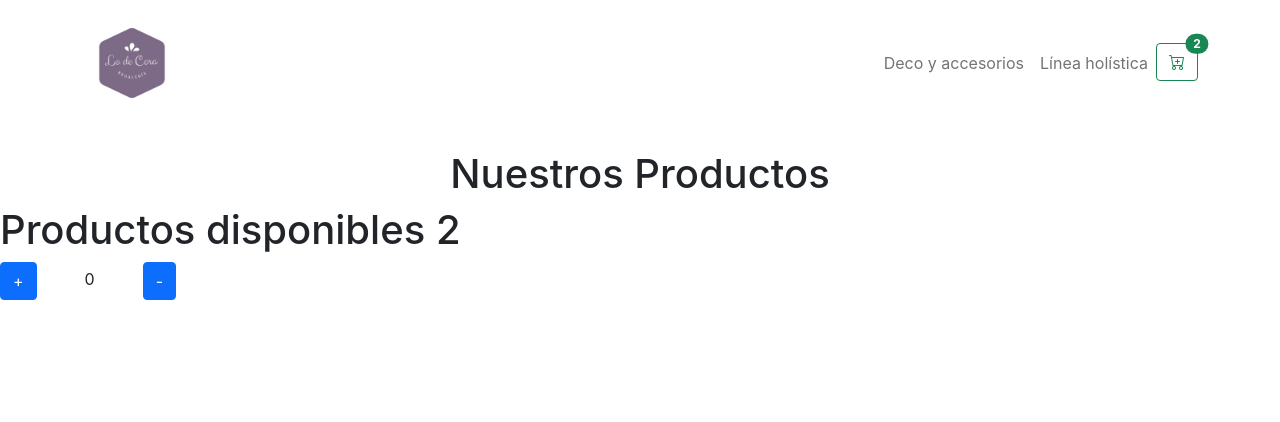
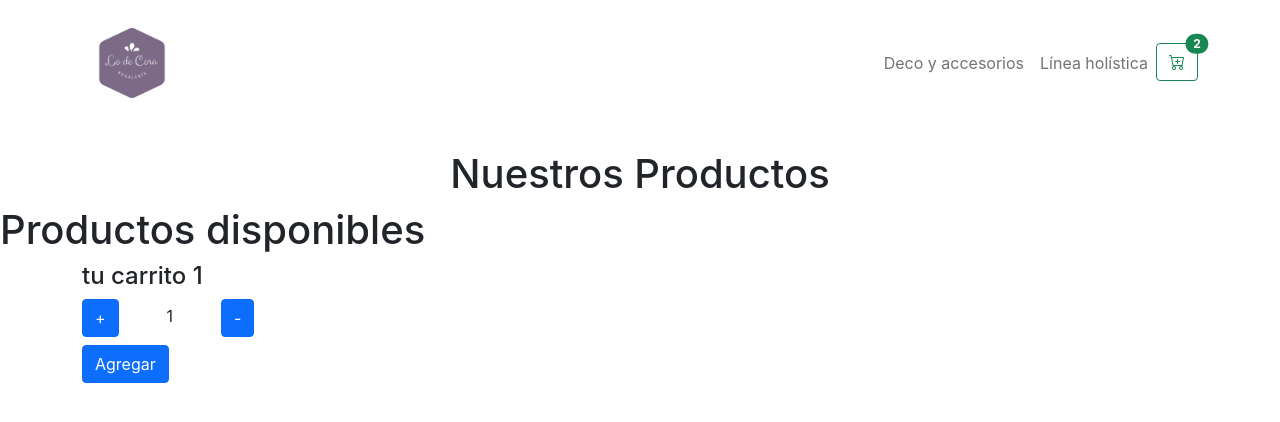
Before and after one commit to eduardo-create/proyecto-neira-eduardo, a React (Create React App) app: page / in a window 1280 px wide. Shown: the top 422 px of the page. Built offline with nearby package versions, Linux system fonts and the light colour scheme.

Commit message:
modificacion del count

```diff
--- a/src/App.js
+++ b/src/App.js
@@ -4,13 +4,13 @@ import { ItemCount } from './components/ItemCount';
 import { ItemListContainer } from './components/ItemListContainer';
 import NavBar from './components/NavBar';
 
-function App(props) {
+function App() {
   return (
     <>
       <NavBar />
       <h1 className="text-center pt-4">Nuestros Productos</h1>
       <ItemListContainer value="2" />
-      <ItemCount />
+      <ItemCount stock={5} initial={1} />
     </>
   );
 }
--- a/src/components/CartWidget.js
+++ b/src/components/CartWidget.js
@@ -1,14 +1,10 @@
-
-
 export const CartWidget = () => {
   return (
-
     <button className="btn btn-outline-success position-relative">
-      <i class="bi bi-cart-plus"></i>
-      <span class="position-absolute top-0 start-100 translate-middle badge rounded-pill bg-success">
+      <i className="bi bi-cart-plus"></i>
+      <span className="position-absolute top-0 start-100 translate-middle badge rounded-pill bg-success">
         2
       </span>
     </button>
-
   );
-}
+};
--- a/src/components/ItemCount.js
+++ b/src/components/ItemCount.js
@@ -1,18 +1,26 @@
 import { useState } from "react";
 
-export const ItemCount = () => {
-  const [counter, setCounter] = useState(0);
+export const ItemCount = ({ stock, initial }) => {
+  const [counter, setCounter] = useState(initial);
+  const [cart, setCart] = useState(initial);
 
   const increment = () => {
-    setCounter(counter + 1);
+    counter >= stock
+      ? alert("no hay mas stock disponible")
+      : setCounter(counter + 1);
   };
 
   const decrement = () => {
-    setCounter(counter - 1);
+    counter <= initial
+      ? alert("tu carrito no puede estar vacio")
+      : setCounter(counter - 1);
   };
 
   return (
-    <div>
+    <div className="container">
+      <div className="col-3">
+        <h4>tu carrito {cart}</h4>
+
         <button className="btn btn-primary" onClick={increment}>
           +
         </button>
@@ -20,6 +28,15 @@ export const ItemCount = () => {
         <button className="btn btn-primary" onClick={decrement}>
           -
         </button>
+        <button
+          className="btn btn-primary d-flex mt-2"
+          onClick={() => {
+            setCart(counter);
+          }}
+        >
+          Agregar
+        </button>
+      </div>
     </div>
   );
 };
--- a/src/components/ItemListContainer.js
+++ b/src/components/ItemListContainer.js
@@ -1,9 +1,7 @@
-
-
-export const ItemListContainer = (props) => {
-    return (
-        <div>
-            <h1>Productos disponibles {props.value}</h1>
-        </div>
-    )
-}
+export const ItemListContainer = () => {
+  return (
+    <div>
+      <h1>Productos disponibles</h1>
+    </div>
+  );
+};
```
Lines whose indentation alone changed are shown as unchanged.
